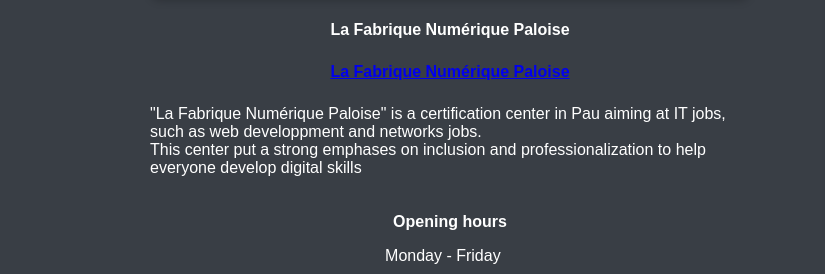
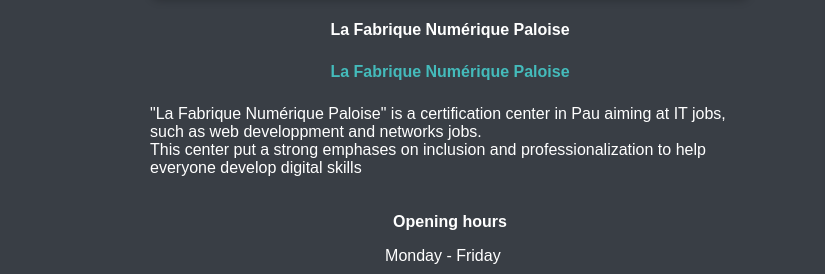
Before and after one commit to yMaaaaa/cvstatique, a plain HTML site: page pages/schooling.html in a window 1280 px wide. Shown: the part 436-710 px from the top of the page, 0-825 px from the left. Drawn offline with Linux system fonts and the light colour scheme; grey boxes are pictures that could not be loaded.

Commit message:
Add styles for h4 links in schooling.css

```diff
--- a/css/schooling.css
+++ b/css/schooling.css
@@ -1,3 +1,13 @@
+h4 > a {
+  text-decoration: none;
+  color: #44bbbb;
+}
+h4 > a:hover {
+  text-decoration: underline;
+}
+h4 > a:visited {
+  color: #44bbbb;
+}
 main {
   display: flex;
   flex-direction: row;
```
